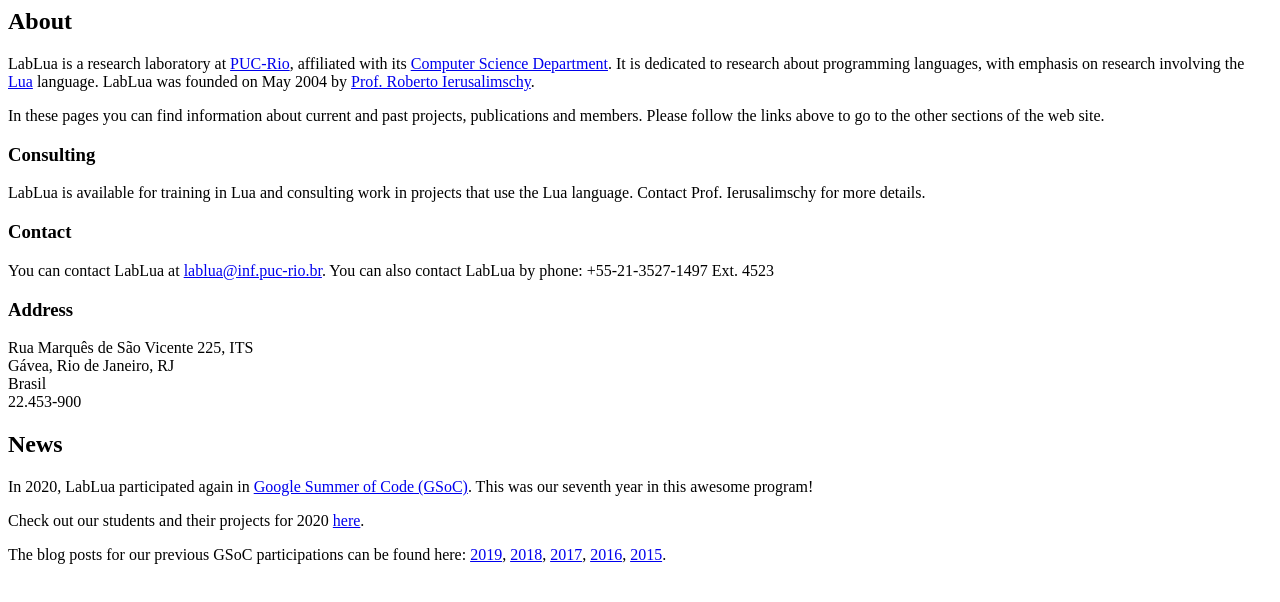
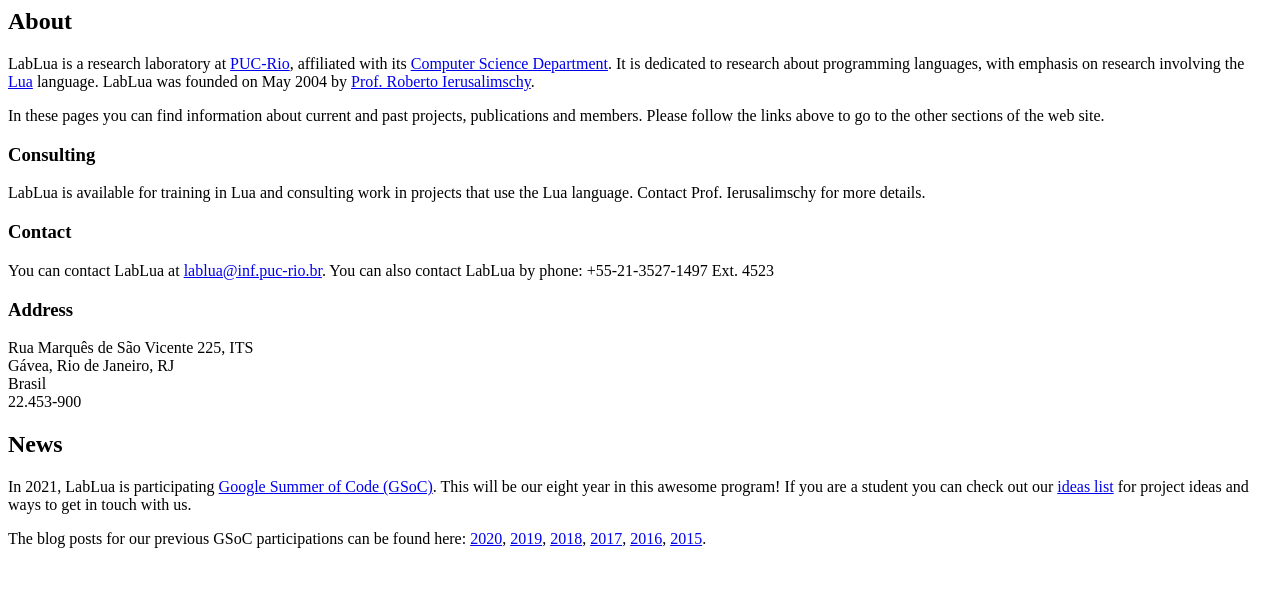
Before and after one commit to labluapucrio/site, a plain HTML site: page edit_here/index.html in a window 1280 px wide. Drawn offline with Linux system fonts and the light colour scheme.

Commit message:
Publish 2021 ideas list

```diff
--- a/edit_here/index.html
+++ b/edit_here/index.html
@@ -30,16 +30,17 @@ Brasil<br>
 
 <br>
 <h2>News</h2>
-In 2020, LabLua participated again in <a href="https://summerofcode.withgoogle.com">Google Summer of Code (GSoC)</a>.
-This was our seventh year in this awesome program!
-<p>
-Check out our students and their projects for 2020 <a href="/gsoc/blog2020.html">here</a>.
-</p>
-<p>
-The blog posts for our previous GSoC participations can be found here:
+
+<p> In 2021, LabLua is participating <a href="https://summerofcode.withgoogle.com">Google Summer of Code (GSoC)</a>.
+This will be our eight year in this awesome program!
+If you are a student you can check out our <a href="/gsoc/ideas2021.html">ideas list</a>
+for project ideas and ways to get in touch with us.
+
+<p> The blog posts for our previous GSoC participations can be found here:
+<a href="/gsoc/blog2020.html">2020</a>,
 <a href="/gsoc/blog2019.html">2019</a>,
 <a href="/gsoc/blog2018.html">2018</a>,
 <a href="/gsoc/blog2017.html">2017</a>,
 <a href="/gsoc/blog2016.html">2016</a>,
 <a href="/gsoc/blog2015.html">2015</a>.
-</p>
+<!-- 2014 we participated, but there is no blog -->
```
Also changed, not shown: edit_here/gsoc/ideas2021.html (+6 -5 lines), 2 other files.
